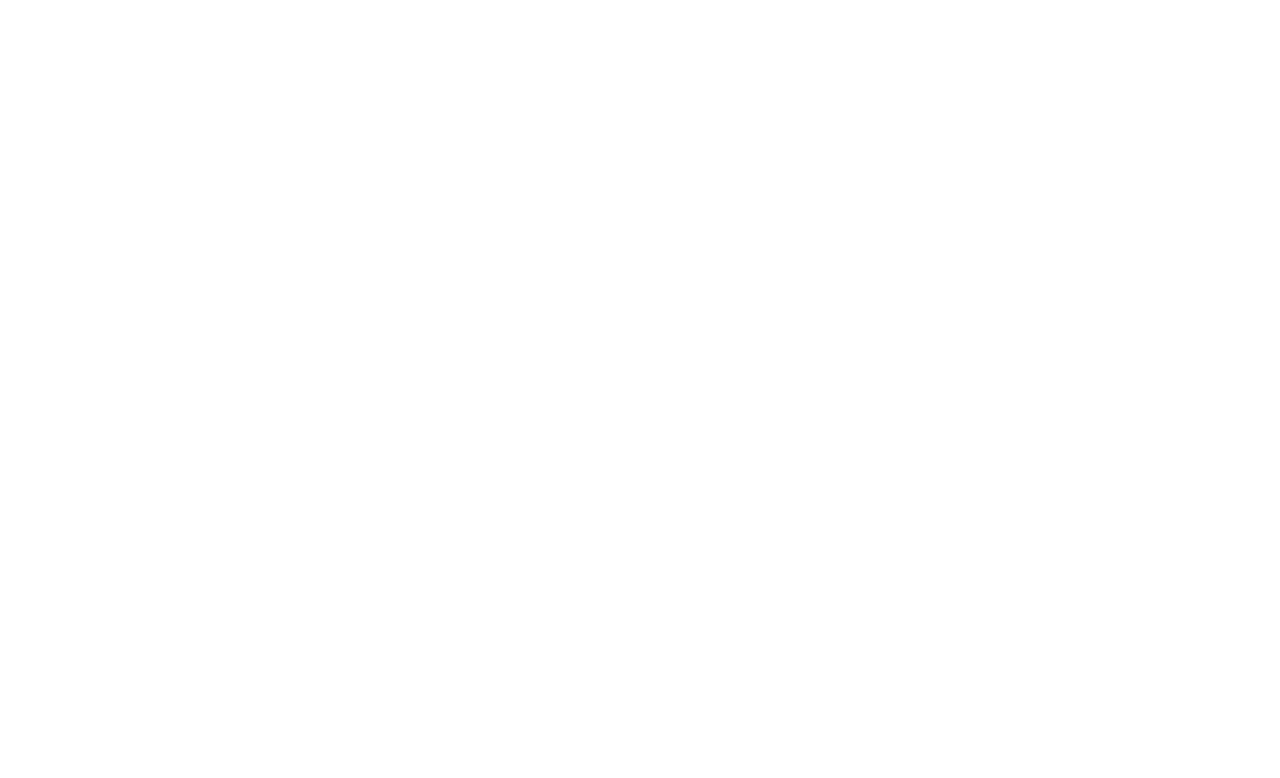
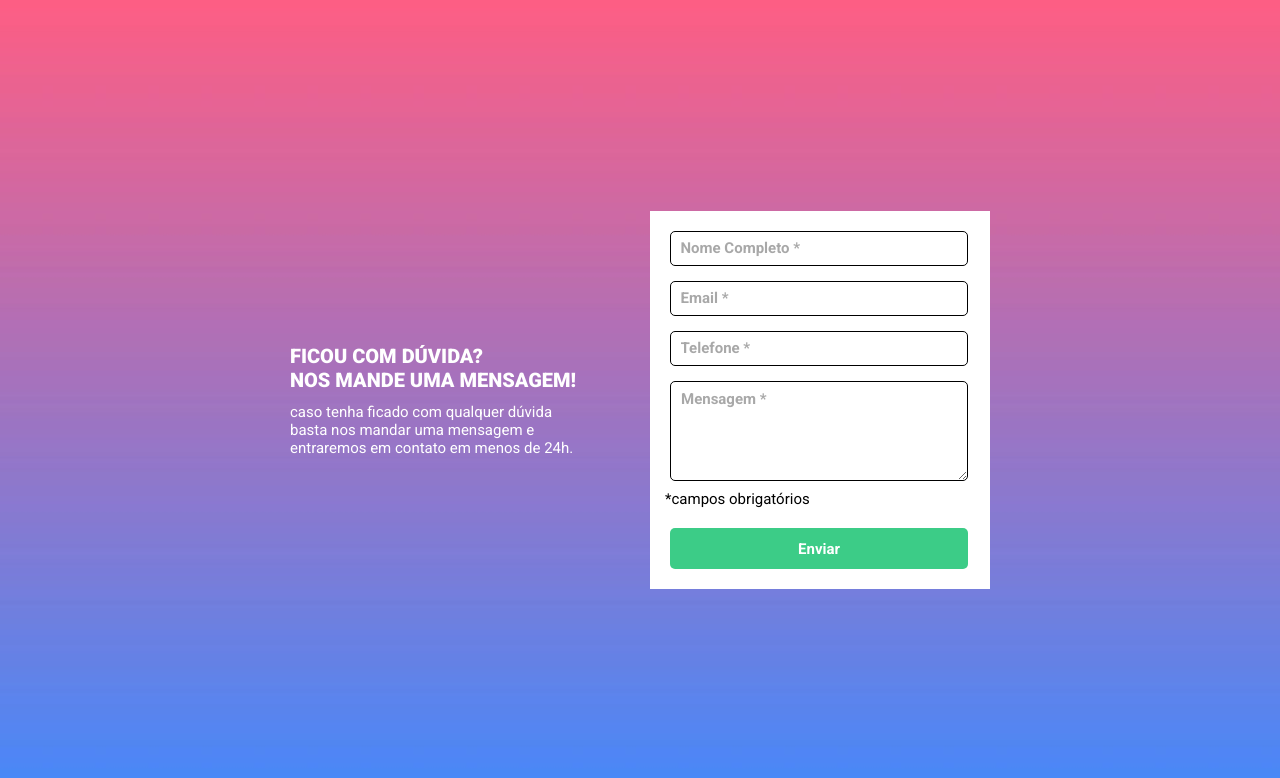
Before and after one commit to Leonardo-Marcilino/quest-js-intermediario, a plain HTML site: page index.html in a window 1280 px wide. Drawn offline with Linux system fonts and the light colour scheme.

Commit message:
adição da manipuça
dadw

```diff
--- a/index.html
+++ b/index.html
@@ -1,11 +1,67 @@
 <!DOCTYPE html>
 <html lang="pt-br">
+
 <head>
     <meta charset="UTF-8">
     <meta name="viewport" content="width=device-width, initial-scale=1.0">
     <title>Document</title>
+    <link rel="stylesheet" href="src/css/reset.css">
+    <link rel="stylesheet" href="src/css/style.css">
+
+    <link rel="preconnect" href="https://fonts.googleapis.com">
+    <link rel="preconnect" href="https://fonts.gstatic.com" crossorigin>
+    <link
+        href="https://fonts.googleapis.com/css2?family=Roboto:ital,wght@0,100;0,300;0,400;0,500;0,700;0,900;1,100;1,300;1,400;1,500;1,700;1,900&display=swap"
+        rel="stylesheet">
 </head>
+
 <body>
+    <main class="main">
+        <section class="container-formulario">
+            <div class="box-texto">
+                <h1 class="titulo">
+                    FICOU COM DÚVIDA?<br />
+                    NOS MANDE UMA MENSAGEM!
+                </h1>
+                <p class="sub-texto">
+                    caso tenha ficado com qualquer dúvida basta nos mandar uma mensagem e entraremos em contato em menos
+                    de 24h.
+                </p>
+            </div>
+            <form action="" id="form-cadastro">
+                <div class="box-inputs">
+                    <!-- As div foram criadas para faciliar o controle do espaçamento entre cada input -->
+                    <div>
+                        <input type="text" name="nome" id="nome" placeholder="Nome Completo *"
+                            class="inputs-cadastro validaInput">
+                            <!--
+                                O data-input serve para referenciar o span ao seu determinado input
+                                e facilitar  a manipulação no Javascript
+                            -->
+                        <span class="erro sumir" data-input="nome">campo-obrigatório</span>
+                    </div>
+                    <div>
+                        <input type="text" name="email" id="email" placeholder="Email *"
+                            class="inputs-cadastro validaInput">
+                        <span class="erro sumir" data-input="email">campo-obrigatório</span>
+                    </div>
+                    <div>
+                        <input type="number" name="telefone" id="telefone" placeholder="Telefone *"
+                            class="inputs-cadastro validaInput">
+                        <span class="erro sumir" data-input="telefone">campo-obrigatório</span>
+                    </div>
+                    <div>
+                        <textarea name="mensagem" id="mensagem" placeholder="Mensagem *"
+                            class=" validaInput"></textarea>
+                        <span class="erro sumir" data-input="mensagem">campo-obrigatório</span>
+                    </div>
+                </div>
+                <p class="text-campo-obrigatorio">*campos obrigatórios</p>
+                <button type="button" id="btn-enviar-cadastro">Enviar</button>
+            </form>
+        </section>
+    </main>
+    <script type="text/javascript" src="src/js/script.js"></script>
+</body>
 
-</body>
 </html>
--- /dev/null
+++ b/src/css/reset.css
@@ -0,0 +1,13 @@
+html{
+    font-size: 62.5%;
+}
+*{
+    margin: 0;
+    padding: 0;
+    box-sizing: border-box;
+
+    list-style: none;
+    text-decoration: none;
+
+    font-family: 'Roboto', sans-serif;
+}
--- /dev/null
+++ b/src/css/style.css
@@ -0,0 +1,130 @@
+.main{
+    height: 100vh;
+    background-image: url("../img/bg-repeat.jpg");
+    background-repeat: repeat;
+    background-size: contain;
+}
+
+.container-formulario{
+    width: 100%;
+    height: 100%;
+    display: flex;
+    justify-content: center;
+    align-items: center;
+    gap: 6rem;
+}
+
+/* alinhamento dos textos e coloração dos textos */
+.container-formulario .box-texto{
+    display: flex;
+    flex-direction: column;
+    gap: 1.1rem;
+
+    color: rgba(255, 255, 255, 1);
+}
+
+/* estilização dos textos */
+.container-formulario .box-texto .titulo {
+    font-size: 2rem;
+    font-weight: 900;
+
+    width: 287.25px;
+}
+
+.container-formulario .box-texto .sub-texto{
+    font-size: 1.5rem;
+    font-weight: 400;
+
+    width: 300px;
+}
+
+/* Estização do forms e centralização dos inputs */
+.container-formulario #form-cadastro{
+    width: 340px;
+    height: auto;
+    background-color:rgba(255, 255, 255, 1);
+
+    padding: 2rem 0;
+}
+.container-formulario #form-cadastro .box-inputs{
+    display: flex;
+    flex-direction: column;
+    gap: 1.5rem;
+}
+
+/* Definindo o tamanho dos inputs e o botão e ajustando a margem*/
+.container-formulario #form-cadastro .box-inputs, #btn-enviar-cadastro{
+    width: 298.01px;
+    margin: 0 2rem;
+}
+
+
+/* Estlização dos inputs e trabalhado com o espaçamento interno */
+.container-formulario #form-cadastro .box-inputs .inputs-cadastro, textarea{
+    width: 100%;
+    height: 35.11px;
+
+    border-radius: 5px;
+    border: 1px rgba(0, 0, 0, 1) solid;
+
+    padding: 9px 9.5px;
+}
+
+/* Estilizando os PlaceHolders dos inputs e text-area */
+.container-formulario #form-cadastro .box-inputs .inputs-cadastro::-webkit-input-placeholder, #mensagem::-webkit-input-placeholder{
+    color: rgba(168, 168, 168, 1);
+    font-weight: 700;
+    font-size: 1.5rem;
+}
+.container-formulario #form-cadastro .box-inputs #mensagem::-webkit-input-placeholder{
+   padding: 8px 10px
+}
+
+
+/* Ajustando altura do text area */
+.container-formulario #form-cadastro #mensagem{
+    height: 100px;
+    padding: 0;
+}
+
+/* Estilização do texto de campo obrigatório */
+.container-formulario .text-campo-obrigatorio{
+    font-size: 1.5rem;
+    font-weight: 400;
+    margin: 0.7rem 0 2rem 1.5rem;
+}
+
+/* Estilização do botão enviar */
+.container-formulario #form-cadastro #btn-enviar-cadastro{
+    height: 41.13px;
+    background-color:rgba(60, 204, 135, 1);
+    padding: 12px 0;
+
+    text-align: center;
+    color:rgba(255, 255, 255, 1);
+    font-weight: 700;
+    font-size: 1.5rem;
+
+    border: none;
+    border-radius: 5px;
+    cursor: pointer;
+}
+
+.erro{
+    color: rgba(245, 46, 46, 1);
+}
+.sumir{
+    display: none !important;
+}
+
+
+/* estilos para controlar a validação das bordas dos inputs */
+
+.bordaVermelha{
+    border-color: rgba(245, 46, 46, 1) !important;
+}
+
+.bordaVerde{
+    border-color: rgba(0, 194, 43, 1) !important;
+
+}
--- /dev/null
+++ b/src/js/script.js
@@ -0,0 +1,92 @@
+// Função para adicionar erro ao campo
+function adicionaErro(erro, input) {
+    erro.forEach(mensagem => {
+        /*
+            Acesso a lista de mensagem e valido a referencia de cada um a partir do data-input
+            para direcionar a mensagem de erro ao campo correto do input correto
+        */
+        if (mensagem.dataset.input === input.id) {
+            // Verifica se o campo está vazio ou não
+            if (input.value.trim() === '') {
+                mensagem.classList.remove('sumir'); // Mostra a mensagem de erro
+                input.classList.add('bordaVermelha'); // Adiciona borda vermelha
+            } else {
+                mensagem.classList.add('sumir'); // Esconde a mensagem de erro se não estiver vazio
+            }
+        }
+    });
+}
+
+// Função para remover erro do campo
+function removeErro(erro, input) {
+    erro.forEach(mensagem => {
+        /*
+            Acesso a lista de mensagem e valido a referencia de cada um a partir do data-input
+            para direcionar a mensagem de erro ao campo correto do input correto
+        */
+        if (mensagem.dataset.input === input.id) {
+            // Verifica se o campo está vazio ou não
+            if (input.value.trim() != '') {
+                mensagem.classList.add('sumir'); // Esconde a mensagem de erro
+                input.classList.remove('bordaVermelha'); // Remove a borda vermelha
+            }
+        }
+
+    });
+}
+
+const btnEnviar = document.querySelector("#btn-enviar-cadastro"); // Selecione o botão de envio
+const mensagemErro = document.querySelectorAll(".erro"); // Mensagens de erro 'campo obrigatório'
+
+// Validação enquanto digita (input)
+for (let input of document.querySelectorAll(".validaInput")) {
+    input.addEventListener("input", () => {
+        if (input.value.trim() === '') { // Se o campo estiver vazio
+            input.classList.remove('bordaVerde');  // Remove a borda verde
+        } else {
+            input.classList.add('bordaVerde'); // Adiciona borda verde
+            removeErro(mensagemErro, input); // Remove mensagem de erro
+        }
+    })
+}
+// Adiciona o evento 'click' no botão de envio
+btnEnviar.addEventListener("click", () => {
+
+    // Valida cada input
+    for (let input of document.querySelectorAll(".validaInput")) {
+
+        if (input.value.trim() === '') { // Se o campo estiver vazio
+            adicionaErro(mensagemErro, input);  // Adiciona erro
+            camposValidos = false;
+        } else {
+            removeErro(mensagemErro, input);  // Remove mensagem de erro
+        }
+    }
+})
+
+
+
+
+
+// let input = document.querySelectorAll(".validaInput").forEach(input, ()=>{
+//     input.addEventListener('input', ()=>{
+//         if(inputsCadastro.value == ''){
+//             validaInput.remove('bordaVerde');
+//         }else{
+//             validaInput.add('bordaVerde');
+//         }
+//     })
+// })
+
+// for(let inputsCadastro of document.querySelectorAll(".validaInput")){
+//     const validaInput = inputsCadastro.classList
+//     inputsCadastro.addEventListener('input', ()=>{
+//         if(inputsCadastro.value == ''){
+//             validaInput.remove('bordaVerde');
+//         }else{
+//             validaInput.add('bordaVerde');
+//         }
+//     })
+//     console.log(validaInput)
+//     console.log(inputsCadastro)
+// }
```
Also changed, not shown: src/img/bg-repeat.jpg (renamed from bg-repeat.jpg).
